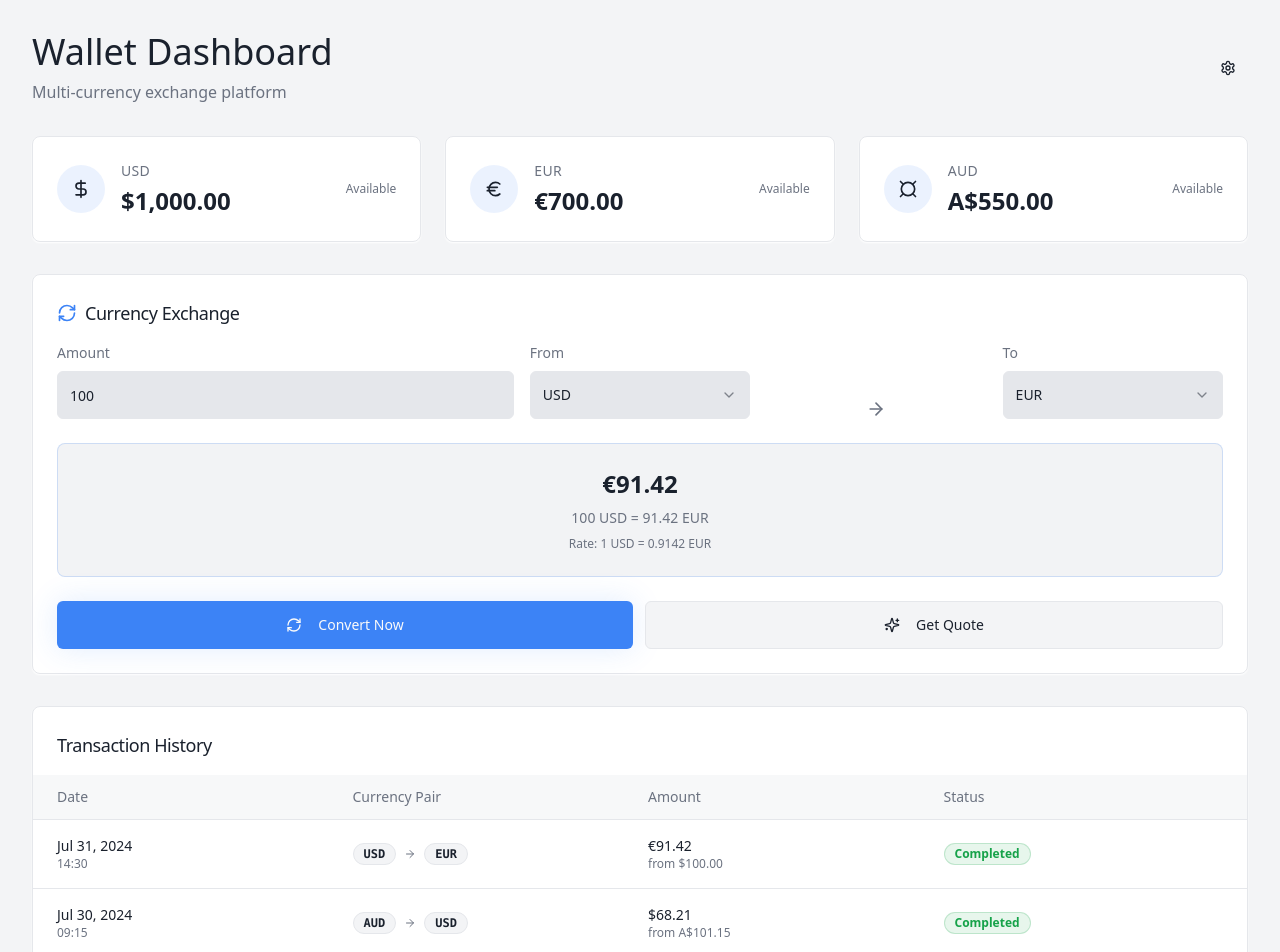
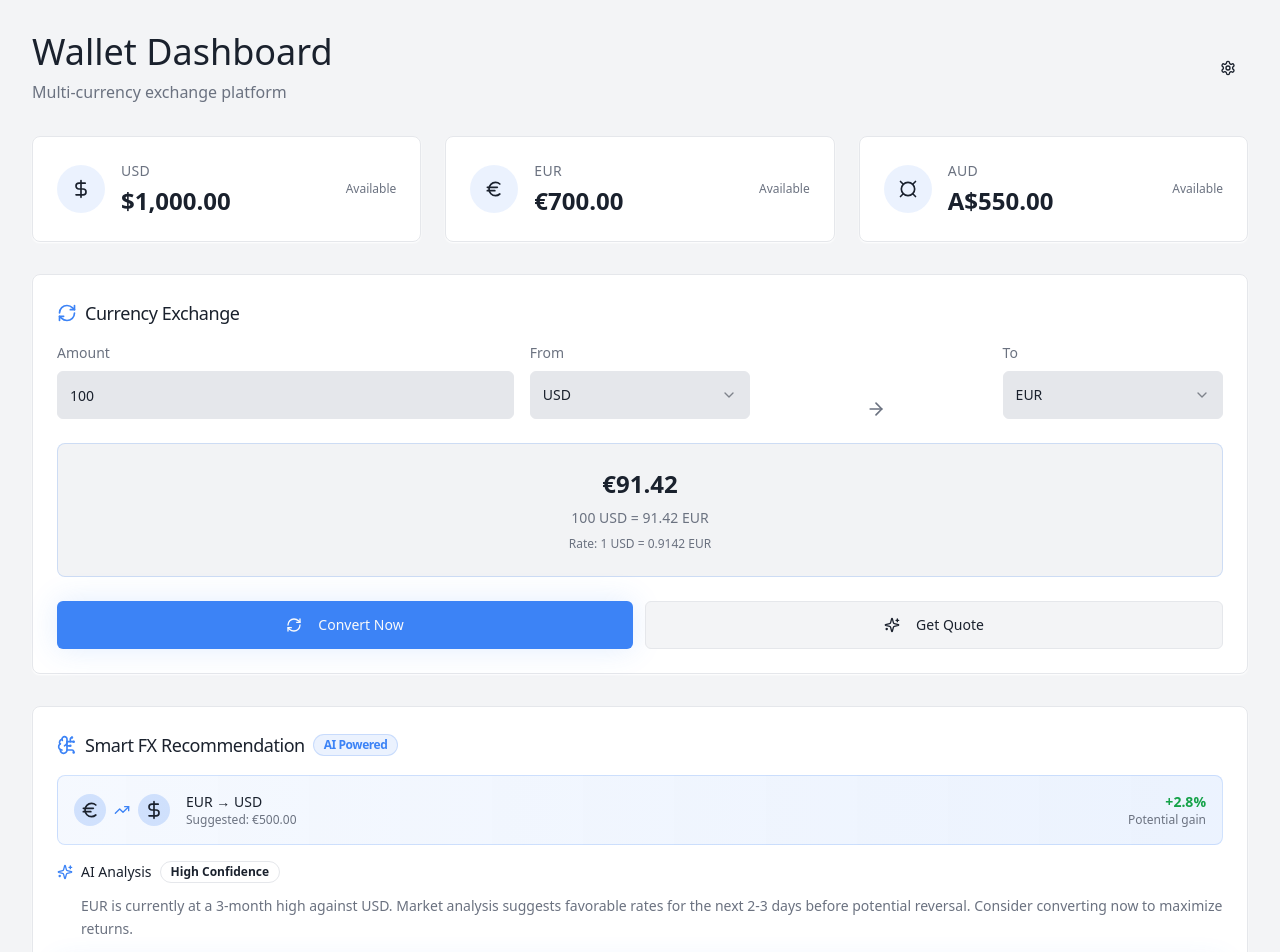
Before and after one commit to cheeroo2020/aiva-glow-wallet, a React (Vite) app: page / in a window 1280 px wide. Shown: the top 952 px of the page. Built offline with nearby package versions, Linux system fonts and the light colour scheme.

Commit message:
Add FX Recommendations UI
Create a UI block for Smart FX Recommendations, including suggested currency, AI rationale, and a convert button. The block will use a card-style layout with soft shadows and a modern font.

```diff
--- a/src/components/WalletDashboard.tsx
+++ b/src/components/WalletDashboard.tsx
@@ -3,7 +3,7 @@ import { Card, CardContent, CardHeader, CardTitle } from "@/components/ui/card";
 import { Input } from "@/components/ui/input";
 import { Select, SelectContent, SelectItem, SelectTrigger, SelectValue } from "@/components/ui/select";
 import { Badge } from "@/components/ui/badge";
-import { ArrowRightIcon, SettingsIcon, SparklesIcon, DollarSignIcon, EuroIcon, CurrencyIcon, RefreshCwIcon } from "lucide-react";
+import { ArrowRightIcon, SettingsIcon, SparklesIcon, DollarSignIcon, EuroIcon, CurrencyIcon, RefreshCwIcon, TrendingUpIcon, BrainCircuitIcon } from "lucide-react";
 import { useState } from "react";
 
 const WalletDashboard = () => {
@@ -33,6 +33,15 @@ const WalletDashboard = () => {
     { id: 4, from: "USD", to: "AUD", fromAmount: "200.00", toAmount: "296.42", date: "2024-07-28", time: "11:20", status: "completed" },
     { id: 5, from: "EUR", to: "USD", fromAmount: "150.00", toAmount: "164.07", date: "2024-07-27", time: "13:55", status: "failed" },
   ];
+
+  const smartRecommendation = {
+    fromCurrency: "EUR",
+    toCurrency: "USD",
+    suggestedAmount: "500.00",
+    rationale: "EUR is currently at a 3-month high against USD. Market analysis suggests favorable rates for the next 2-3 days before potential reversal. Consider converting now to maximize returns.",
+    confidence: "High",
+    potentialGain: "2.8%"
+  };
 
   const getConvertedAmount = () => {
     const rate = exchangeRates[`${fromCurrency}-${toCurrency}`] || 1;
@@ -200,6 +209,73 @@ const WalletDashboard = () => {
         </CardContent>
       </Card>
 
+      {/* Smart FX Recommendations */}
+      <Card className="bg-card shadow-card border border-border animate-fade-in" style={{ animationDelay: "0.35s" }}>
+        <CardHeader className="pb-4">
+          <CardTitle className="flex items-center space-x-2 text-lg font-medium">
+            <BrainCircuitIcon className="h-5 w-5 text-primary" />
+            <span>Smart FX Recommendation</span>
+            <Badge className="bg-primary/10 text-primary border-primary/20 hover:bg-primary/10 text-xs">
+              AI Powered
+            </Badge>
+          </CardTitle>
+        </CardHeader>
+        <CardContent className="space-y-4">
+          {/* Recommendation Header */}
+          <div className="flex items-center justify-between p-4 rounded-lg bg-gradient-to-r from-primary/5 to-primary/10 border border-primary/20">
+            <div className="flex items-center space-x-4">
+              <div className="flex items-center space-x-2">
+                <div className="w-8 h-8 rounded-full bg-primary/20 flex items-center justify-center">
+                  {getCurrencyIcon(smartRecommendation.fromCurrency)}
+                </div>
+                <TrendingUpIcon className="h-4 w-4 text-primary" />
+                <div className="w-8 h-8 rounded-full bg-primary/20 flex items-center justify-center">
+                  {getCurrencyIcon(smartRecommendation.toCurrency)}
+                </div>
+              </div>
+              <div>
+                <div className="text-sm font-medium text-foreground">
+                  {smartRecommendation.fromCurrency} → {smartRecommendation.toCurrency}
+                </div>
+                <div className="text-xs text-muted-foreground">
+                  Suggested: {getCurrencySymbol(smartRecommendation.fromCurrency)}{smartRecommendation.suggestedAmount}
+                </div>
+              </div>
+            </div>
+            <div className="text-right">
+              <div className="text-sm font-semibold text-success">
+                +{smartRecommendation.potentialGain}
+              </div>
+              <div className="text-xs text-muted-foreground">
+                Potential gain
+              </div>
+            </div>
+          </div>
+
+          {/* AI Rationale */}
+          <div className="space-y-3">
+            <div className="flex items-center space-x-2">
+              <SparklesIcon className="h-4 w-4 text-primary" />
+              <span className="text-sm font-medium text-foreground">AI Analysis</span>
+              <Badge variant="outline" className="text-xs">
+                {smartRecommendation.confidence} Confidence
+              </Badge>
+            </div>
+            <p className="text-sm text-muted-foreground leading-relaxed pl-6">
+              {smartRecommendation.rationale}
+            </p>
+          </div>
+
+          {/* Action Button */}
+          <div className="pt-2">
+            <Button className="w-full h-12 bg-primary hover:bg-primary/90 font-medium">
+              <RefreshCwIcon className="h-4 w-4 mr-2" />
+              Convert {smartRecommendation.fromCurrency} to {smartRecommendation.toCurrency} Now
+            </Button>
+          </div>
+        </CardContent>
+      </Card>
+
       {/* Transaction History */}
       <Card className="bg-card shadow-card border border-border animate-fade-in" style={{ animationDelay: "0.4s" }}>
         <CardHeader className="pb-4">
```
